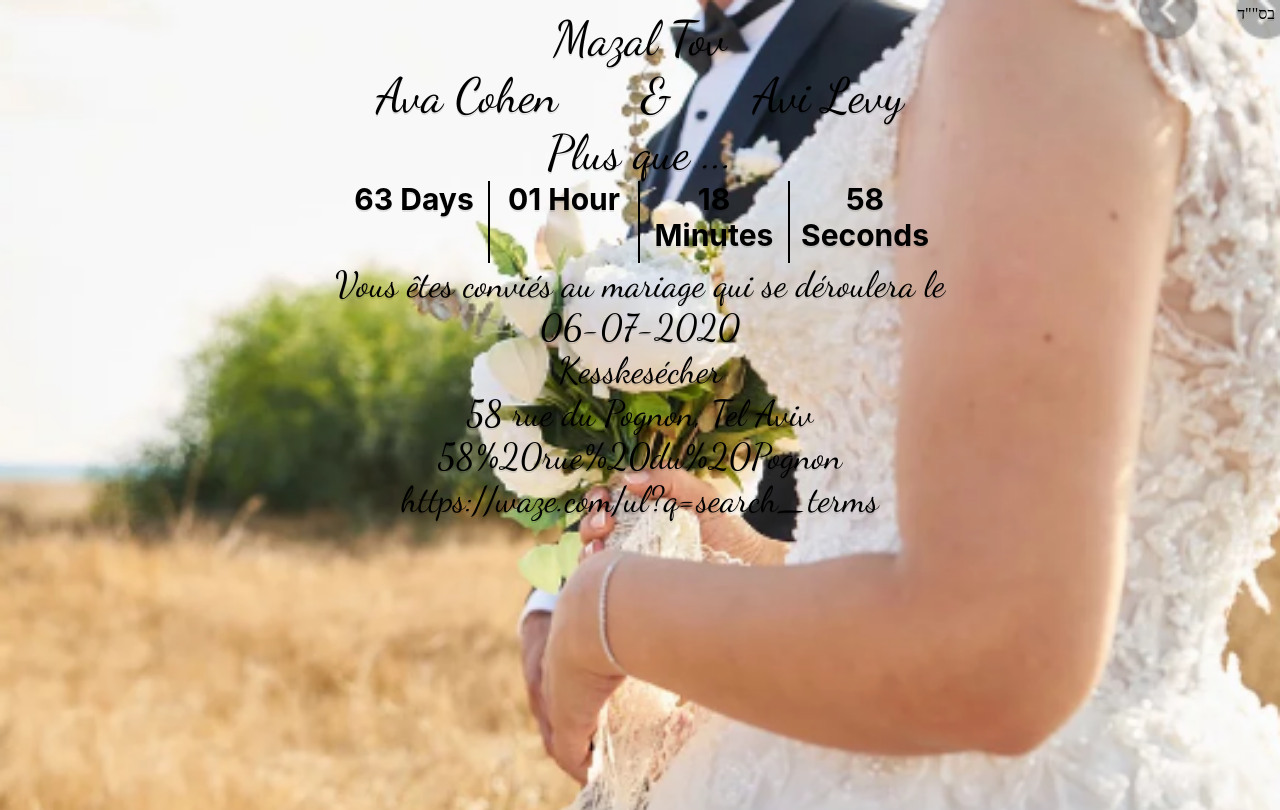
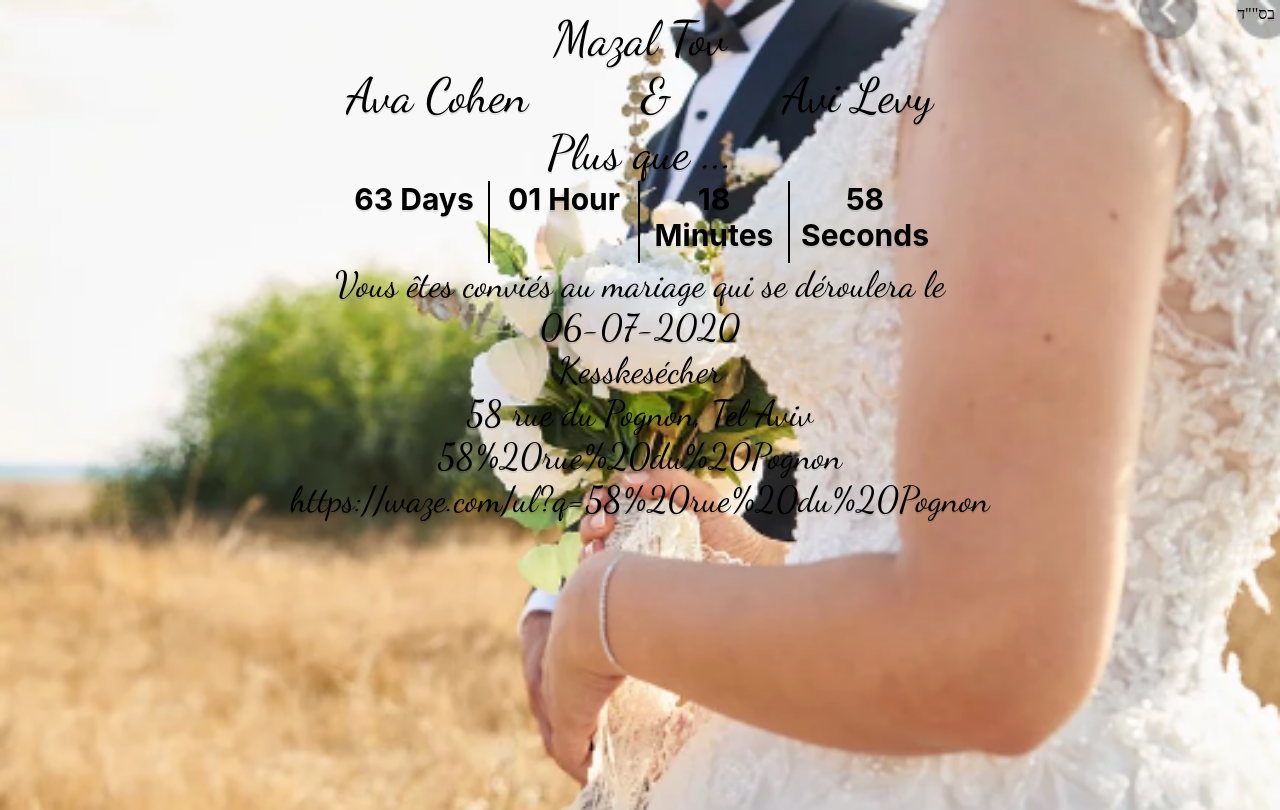
Before and after one commit to RADevAAS/save-the-date, a React (Create React App) app: page / in a window 1280 px wide. Built offline with nearby package versions, Linux system fonts and the light colour scheme; a web font is replaced by a local one.

Commit message:
change invitText

```diff
--- a/src/components/InvitText/InvitText.js
+++ b/src/components/InvitText/InvitText.js
@@ -17,7 +17,7 @@ const InvitText = () => {
                     <div>  {hall} </div>
                     <div>  {adress}, {town} </div>
                     <div> { navAdress } </div>
-                    <div>https://waze.com/ul?q=search_terms</div>
+                    <div>https://waze.com/ul?q={navAdress}</div>
             </div>
         )
 }
```
